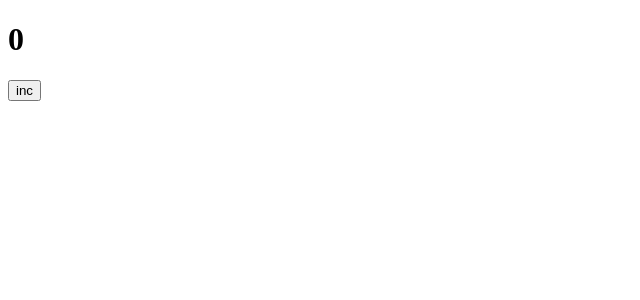
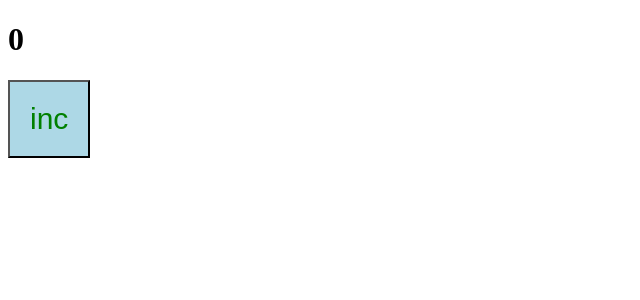
Before and after one commit to Nikolskii/ulbi-webpack-course, a React app: page / in a window 1280 px wide. Shown: the top 300 px of the page, without its empty margins (0-640 px from the left). Built offline with nearby package versions, Linux system fonts and the light colour scheme.

Commit message:
CSS + SCSS

```diff
--- /dev/null
+++ b/src/components/App.scss
@@ -0,0 +1,9 @@
+button {
+  background-color: lightblue;
+  padding: 20px;
+
+  span {
+    color: green;
+    font-size: 30px;
+  }
+}
--- a/src/components/App.tsx
+++ b/src/components/App.tsx
@@ -1,4 +1,5 @@
 import { useState } from 'react';
+import './App.scss';
 
 export const App = () => {
   const [count, setCount] = useState<number>(0);
@@ -8,7 +9,7 @@
   return (
     <div>
       <h1>{count}</h1>
-      <button onClick={increment}>inc</button>
+      <button onClick={increment}><span>inc</span></button>
     </div>
   );
 };
--- a/webpack.config.ts
+++ b/webpack.config.ts
@@ -2,6 +2,7 @@
 import webpack from 'webpack';
 import HtmlWebpackPlugin from 'html-webpack-plugin';
 import type { Configuration as DevServerConfiguration } from 'webpack-dev-server';
+import MiniCssExtractPlugin from 'mini-css-extract-plugin';
 
 type Mode = 'development' | 'production';
 
@@ -12,6 +13,7 @@
 
 export default (env: EnvVariables) => {
   const isDev = env.mode === 'development';
+  const isProd = env.mode === 'production';
 
   const config: webpack.Configuration = {
     mode: env.mode ?? 'development',
@@ -25,10 +27,24 @@
       new HtmlWebpackPlugin({
         template: path.resolve(__dirname, 'public', 'index.html')
       }),
-      isDev && new webpack.ProgressPlugin()
+      isDev && new webpack.ProgressPlugin(),
+      isProd && new MiniCssExtractPlugin({
+        filename: 'css/[name].[contenthash:8].css',
+        chunkFilename: 'css/[name].[contenthash:8].css'
+      })
     ],
     module: {
       rules: [
+        {
+          test: /\.s[ac]ss$/i,
+          use: [
+            // 'style-loader' creates `style` nodes from JS strings
+            // MiniCssExtractPlugin extracts CSS into separate files
+            isDev ? 'style-loader' : MiniCssExtractPlugin.loader,
+            'css-loader', // Translates CSS into CommonJS
+            'sass-loader' // Compiles Sass to CSS
+          ]
+        },
         // ts-loader умеет обрабатывать JSX,
         // без использования TS нужен babel-loader
         {
```
Also changed, not shown: package.json (+7 -2 lines), 1 other file (tests, documents, lock files or other folders).
